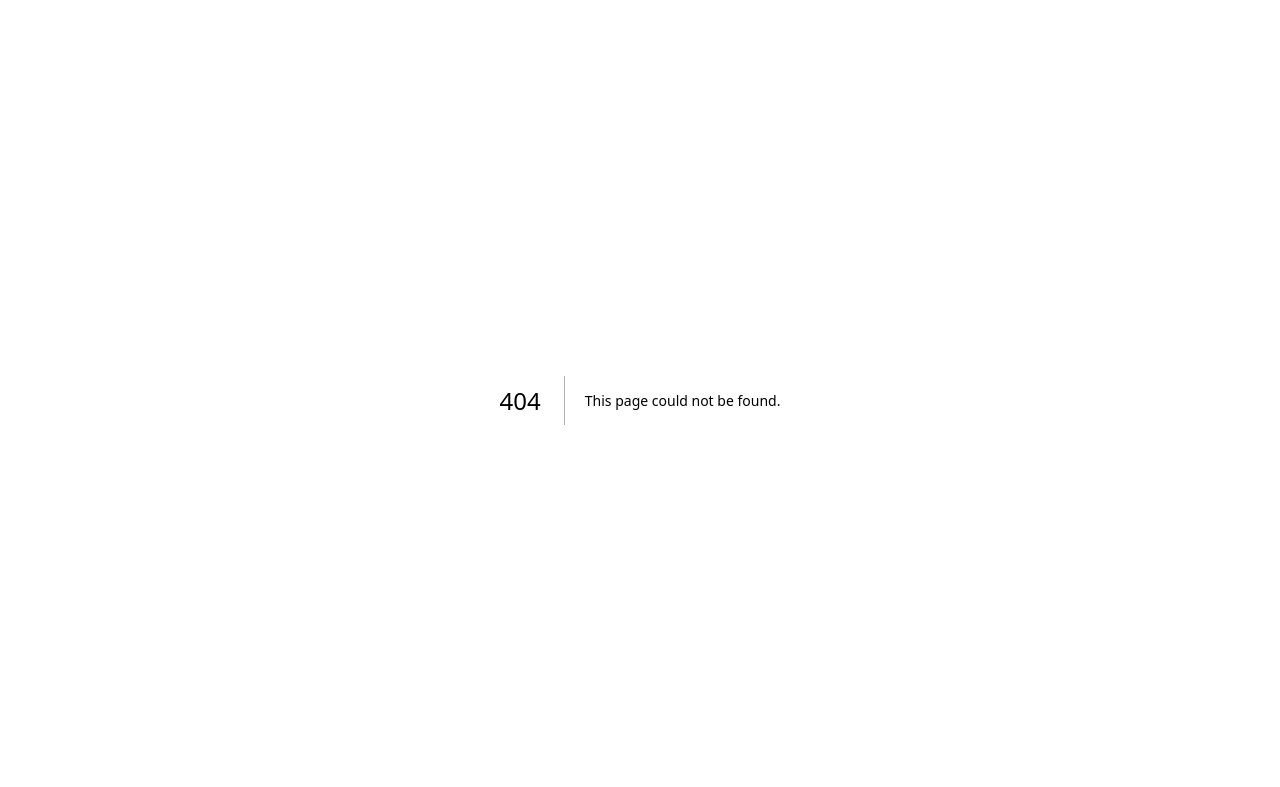
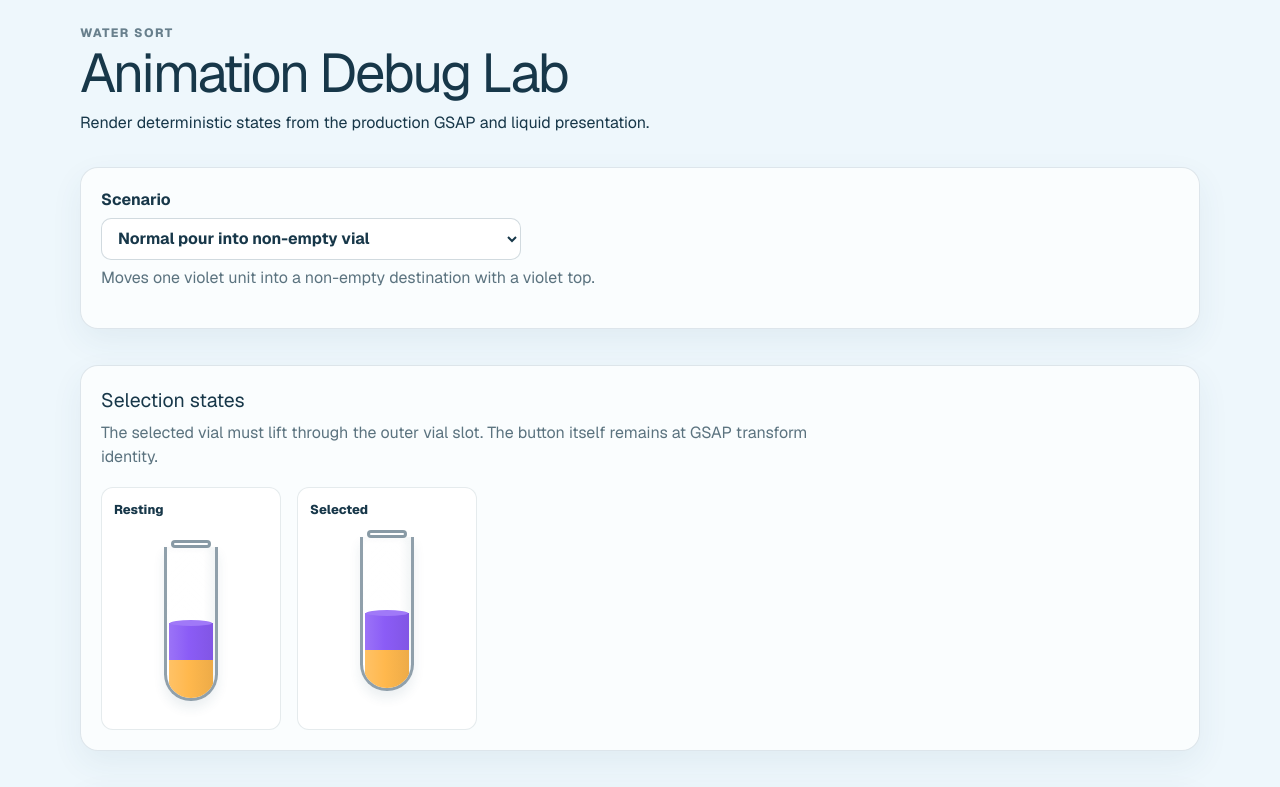
Before and after one commit to paleite/water-sort-puzzle, a Next.js app: page /debug/animation in a window 1280 px wide. Before the commit this address had no page. Shown: the top 787 px of the page. Built offline with nearby package versions, Linux system fonts and the light colour scheme.

Commit message:
Expose animation debug route

```diff
--- /dev/null
+++ b/src/app/debug/animation/page.tsx
@@ -0,0 +1,15 @@
+import type { Metadata } from "next";
+
+import { AnimationDebugLab } from "@/components/water-sort/animation-debug-lab";
+
+export const metadata: Metadata = {
+  title: "Animation Debug Lab · Water Sort",
+  robots: {
+    index: false,
+    follow: false,
+  },
+};
+
+export default function AnimationDebugPage() {
+  return <AnimationDebugLab />;
+}
```
